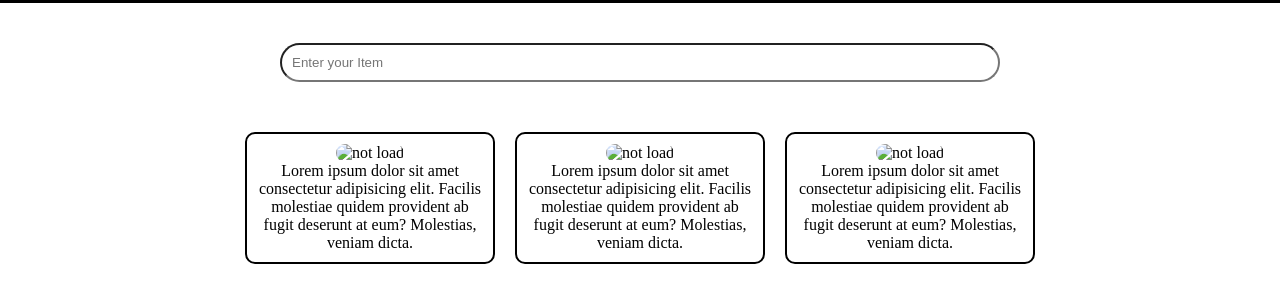
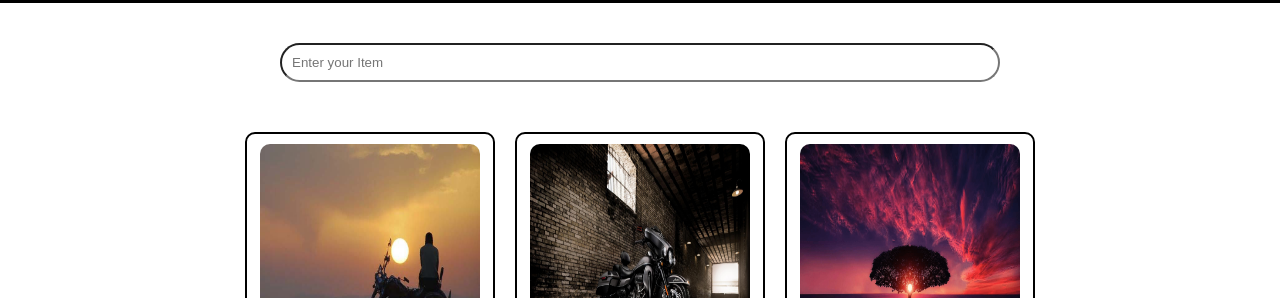
Before and after one commit to suresh1610/html-and-css-projects, a plain HTML site: page xplore/index.html in a window 1280 px wide. Shown: the part 60-358 px from the top of the page. Drawn offline with Linux system fonts and the light colour scheme; files whose address does not match are found by name.

Commit message:
with templates

```diff
--- a/xplore/index.html
+++ b/xplore/index.html
@@ -23,15 +23,15 @@
     </div>
     <div class="product">
         <div class="box">
-            <img src="D:\css\pexelspixabay36717.png" alt="not load" width="220" height="220">
+            <img src="D:\css\xplore\templates\bikewithsun.jpg" alt="not load" width="220" height="220">
             <p>Lorem ipsum dolor sit amet consectetur adipisicing elit. Facilis molestiae quidem provident ab fugit deserunt at eum? Molestias, veniam dicta.</p>
         </div>
         <div class="box">
-            <img src="D:\css\bikewithsun.jpg" alt="not load" width="220" height="220">
+            <img src="D:\css\xplore\templates\Coolwallpaper.jpg" alt="not load" width="220" height="220">
             <p>Lorem ipsum dolor sit amet consectetur adipisicing elit. Facilis molestiae quidem provident ab fugit deserunt at eum? Molestias, veniam dicta.</p>
         </div>
         <div class="box">
-            <img src="D:\css\Coolwallpaper.jpg" alt="not load" width="220" height="220">
+            <img src="D:\css\xplore\templates\pexelspixabay36717.png" alt="not load" width="220" height="220">
             <p>Lorem ipsum dolor sit amet consectetur adipisicing elit. Facilis molestiae quidem provident ab fugit deserunt at eum? Molestias, veniam dicta.</p>
         </div>
     </div>
```
Also changed, not shown: xplore/templates/Coolwallpaper.jpg (added), xplore/templates/bikewithsun.jpg (added), xplore/templates/pexelspixabay36717.png (added).
